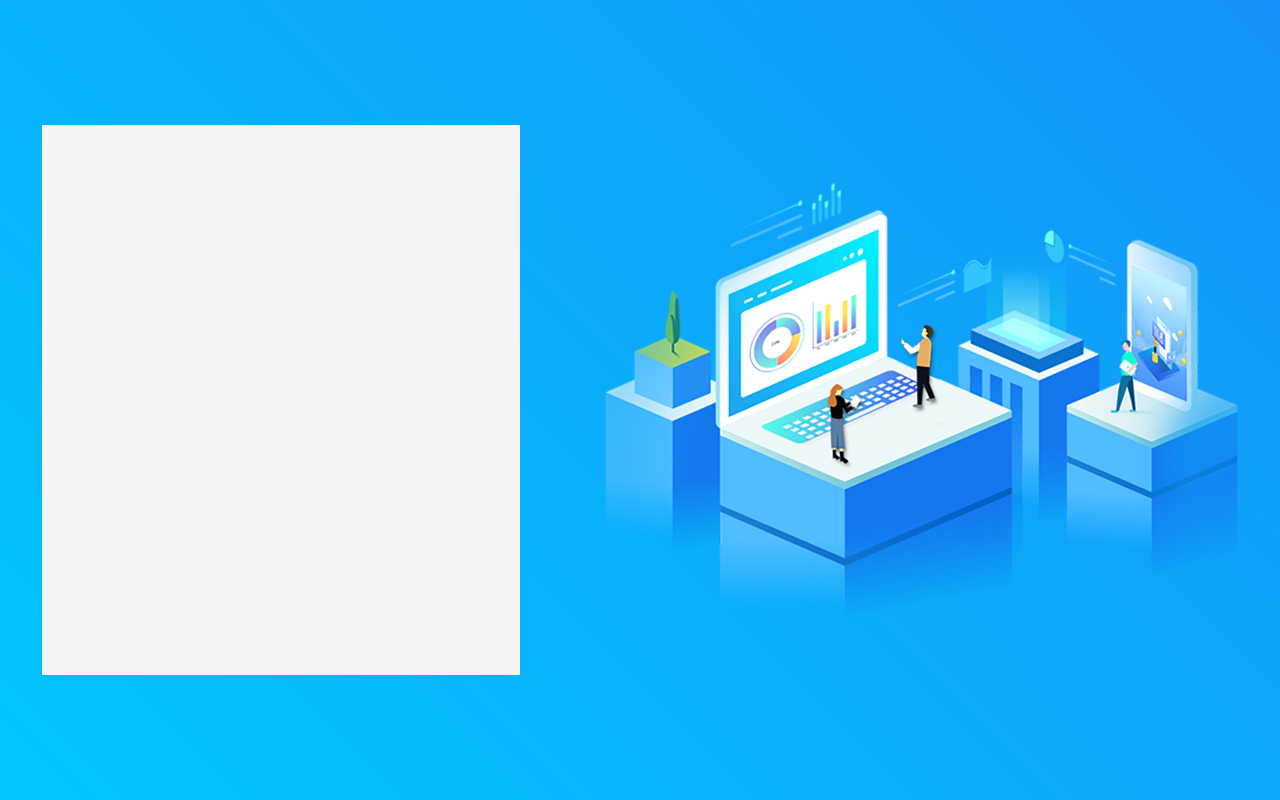
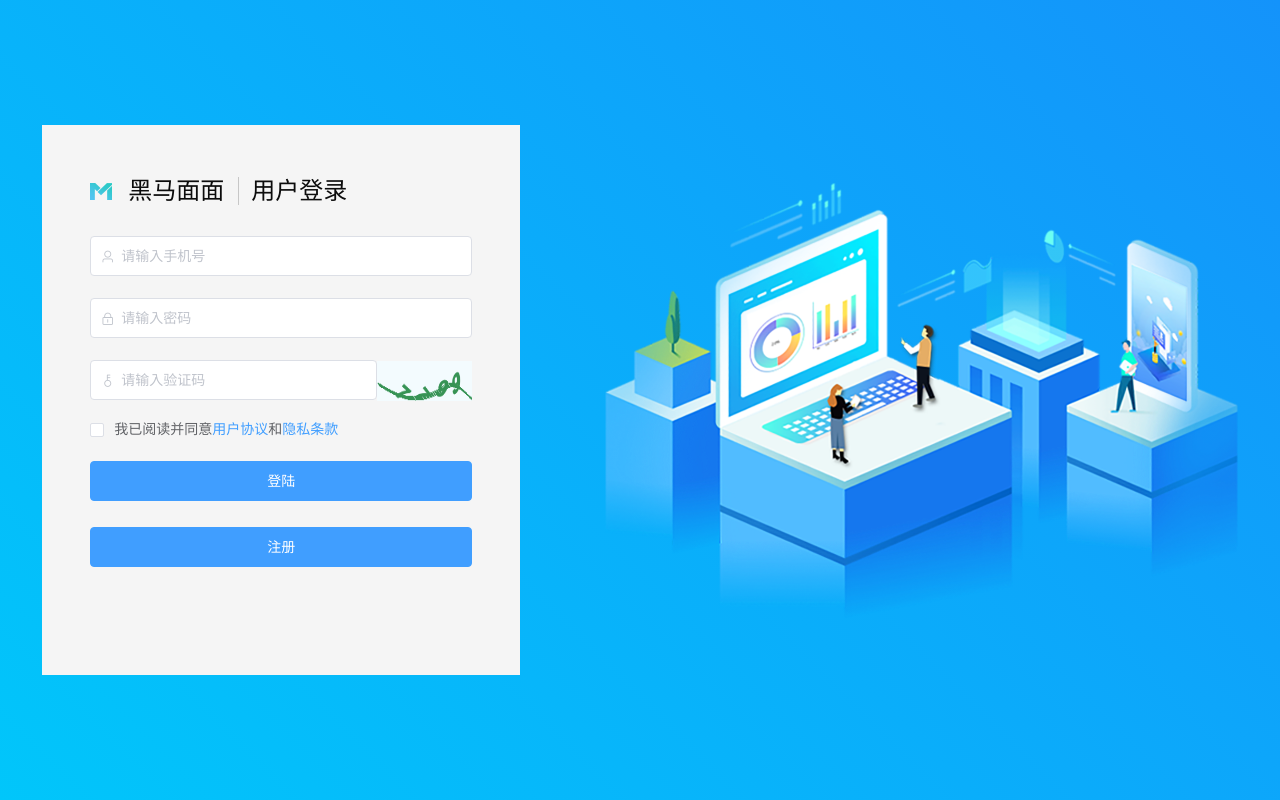
Before and after one commit to MRFEJ/heima47qi, a Vue app: page /#/login in a window 1280 px wide. Built offline with nearby package versions, Linux system fonts and the light colour scheme.

Commit message:
完成登录框的基本样式和布局

```diff
--- a/src/style/base.css
+++ b/src/style/base.css
@@ -1,10 +1,80 @@
+/* 把我们所有标签的内外边距清零 */
+* {
+    margin: 0;
+    padding: 0;
+    /* css3盒子模型 */
+    box-sizing: border-box;
+}
+
+/* em 和 i 斜体的文字不倾斜 */
+em,
+i {
+    font-style: normal
+}
+
+/* 去掉li 的小圆点 */
+li {
+    list-style: none
+}
+
+img {
+    /* border 0 照顾低版本浏览器 如果 图片外面包含了链接会有边框的问题 */
+    border: 0;
+    /* 取消图片底侧有空白缝隙的问题 */
+    vertical-align: middle
+}
+
+button {
+    /* 当我们鼠标经过button 按钮的时候，鼠标变成小手 */
+    cursor: pointer
+}
+
+a {
+    color: #666;
+    text-decoration: none
+}
+
+a:hover {
+    color: #c81623
+}
+
+button,
+input {
+    /* "\5B8B\4F53" 就是宋体的意思 这样浏览器兼容性比较好 */
+    font-family: Microsoft YaHei, Heiti SC, tahoma, arial, Hiragino Sans GB, "\5B8B\4F53", sans-serif;
+    /* 默认有灰色边框我们需要手动去掉 */
+    border: 0;
+    outline: none;
+}
+
+body {
+    /* CSS3 抗锯齿形 让文字显示的更加清晰 */
+    -webkit-font-smoothing: antialiased;
+    background-color: #fff;
+    font: 12px/1.5 Microsoft YaHei, Heiti SC, tahoma, arial, Hiragino Sans GB, "\5B8B\4F53", sans-serif;
+    color: #666
+}
+
+.hide,
+.none {
+    display: none
+}
+
+/* 清除浮动 */
+.clearfix:after {
+    visibility: hidden;
+    clear: both;
+    display: block;
+    content: ".";
+    height: 0
+}
+
+.clearfix {
+    *zoom: 1
+}
+
 html,
 body {
     height: 100%;
     width: 100%;
 }
-
-* {
-    margin: 0;
-    padding: 0;
-}
--- a/src/views/login/index.vue
+++ b/src/views/login/index.vue
@@ -1,12 +1,110 @@
 <template>
   <div class="login">
-    <div class="log-left"></div>
-    <img src="./img/login_banner_ele.png" alt="">
+    <div class="log-left">
+      <div class="title-box">
+        <img class="box-img" src="./img/logo.png" alt />
+        <span class="box-s">黑马面面</span>
+        <span class="box-f"></span>
+        <span class="box-s">用户登录</span>
+      </div>
+      <el-form ref="form" :model="form" label-width="0px" :rules="rules">
+        <el-form-item prop="user">
+          <el-input placeholder="请输入手机号" clearable v-model="form.user" prefix-icon="el-icon-user"></el-input>
+        </el-form-item>
+
+        <el-form-item prop="password">
+          <el-input
+            placeholder="请输入密码"
+            clearable
+            show-password
+            v-model="form.password"
+            prefix-icon="el-icon-lock"
+          ></el-input>
+        </el-form-item>
+
+        <el-form-item prop="code">
+          <el-row>
+            <el-col :span="18">
+              <el-input
+                placeholder="请输入验证码"
+                clearable
+                v-model="form.code"
+                prefix-icon="el-icon-key"
+              ></el-input>
+            </el-col>
+            <el-col :span="6">
+              <img class="yz" src="./img/code.png" alt />
+            </el-col>
+          </el-row>
+        </el-form-item>
+
+        <el-form-item prop="type">
+          <el-checkbox v-model="form.type">
+            我已阅读并同意
+            <el-link type="primary">用户协议</el-link>和
+            <el-link type="primary">隐私条款</el-link>
+          </el-checkbox>
+        </el-form-item>
+        <el-form-item>
+          <el-row>
+            <el-col>
+              <el-button style="width:100%" type="primary" @click="submitForm">登陆</el-button>
+              <el-button style="width:100%" type="primary" @click="submitForm">注册</el-button>
+            </el-col>
+          </el-row>
+        </el-form-item>
+      </el-form>
+    </div>
+    <img src="./img/login_banner_ele.png" alt />
   </div>
 </template>
 
 <script>
-export default {};
+export default {
+  data() {
+    return {
+      form: {
+        user: "",
+        password: "",
+        code: "",
+        type: []
+      },
+      rules: {
+        user: [
+          { required: true, message: "手机号不能为空", trigger: "blur" },
+          { min: 11, max: 11, message: "请输入正确的手机号", trigger: "blur" }
+        ],
+        password: [
+          { required: true, message: "密码不能为空", trigger: "blur" },
+          { min: 6, max: 12, message: "请输入正确的密码", trigger: "blur" }
+        ],
+        code: [
+          { required: true, message: "验证码不能为空", trigger: "blur" },
+          { min: 3, max: 5, message: "请输入验证码", trigger: "blur" }
+        ],
+        type: [
+          {
+            required: true,
+            message: "请勾选我已阅读并同意用户协议和隐私条款",
+            trigger: "change"
+          }
+        ]
+      }
+    };
+  },
+  methods: {
+    submitForm() {
+      this.$refs.form.validate(valid => {
+        if (valid) {
+          alert("submit!");
+        } else {
+          console.log("error submit!!");
+          return false;
+        }
+      });
+    }
+  }
+};
 </script>
 
 <style lang="less">
@@ -22,10 +120,50 @@ export default {};
   justify-content: space-around;
   align-items: center;
   .log-left {
-  width: 478px;
-  height: 550px;
-  background: rgba(245, 245, 245, 1);
-}
-
+    width: 478px;
+    height: 550px;
+    background: rgba(245, 245, 245, 1);
+    padding: 48px;
+    .title-box {
+      display: flex;
+      align-items: center;
+      margin-bottom: 27px;
+      .box-img {
+        width: 22px;
+        height: 17px;
+        margin-right: 16px;
+      }
+      .box-f {
+        width: 1px;
+        height: 28px;
+        background: rgba(199, 199, 199, 1);
+        margin-left: 14px;
+        margin-right: 12px;
+      }
+      .box-s {
+        font-size: 24px;
+        font-weight: 400;
+        color: rgba(12, 12, 12, 1);
+      }
+    }
+    .yz {
+      width: 100%;
+      height: 40px;
+    }
+    .el-checkbox {
+      display: flex;
+      .el-checkbox__label {
+        display: flex;
+        align-items: center;
+        margin-top: -3px;
+      }
+    }
+    .el-button{
+      &:nth-child(2){
+        margin-left: 0px;
+        margin-top: 26px;
+      }
+    }
+  }
 }
 </style>
```
Also changed, not shown: src/views/login/img/code.png (added), src/views/login/img/logo.png (added).
